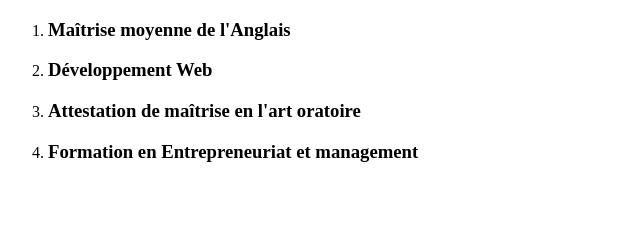
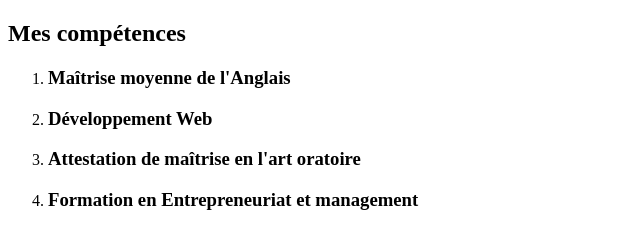
Before and after one commit to DrecQ/mon-cv, a plain HTML site: page index.html in a window 1280 px wide. Shown: the whole page, without its empty margins (0-640 px from the left). Drawn offline with Linux system fonts and the light colour scheme.

Commit message:
Update index.html

```diff
--- a/index.html
+++ b/index.html
@@ -9,6 +9,7 @@
 </head>
 <body>
     <section class="competences">
+        <h2>Mes compétences</h2>
         <ol>
             <li><h3>Maîtrise moyenne de l'Anglais</h3></li>
             <li><h3>Développement Web</h3></li>
```
